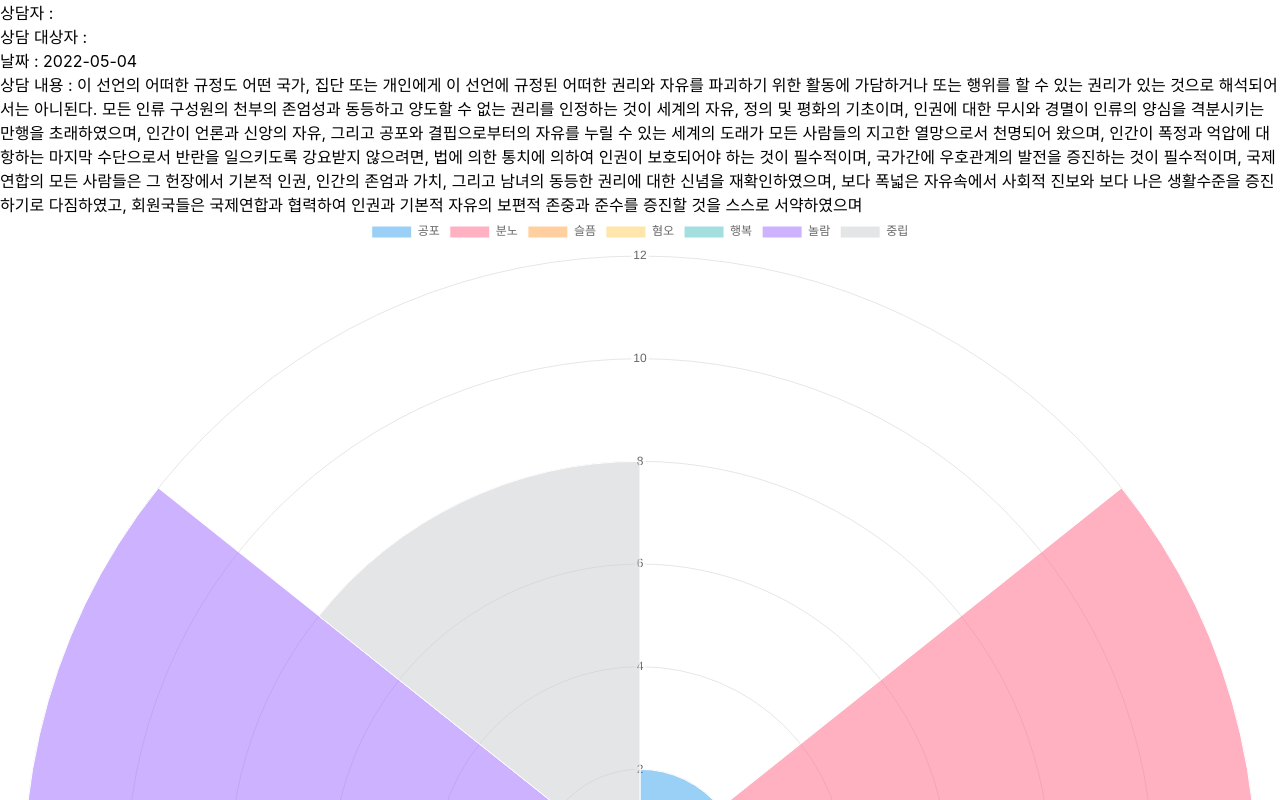
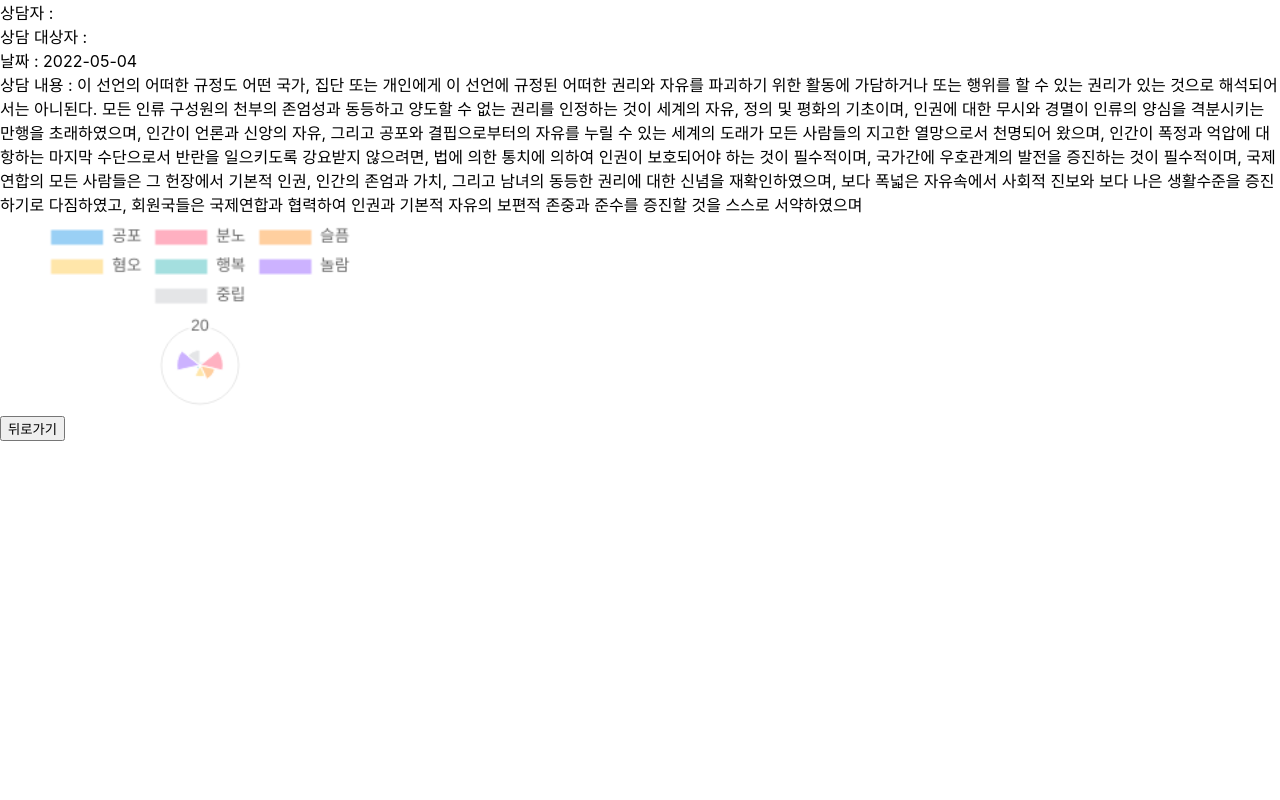
Before and after one commit to yujeongoyj/yourmind_frontend, a React (Create React App) app: page /Detail in a window 1280 px wide. Shown: the top 800 px of the page. Built offline with nearby package versions, Linux system fonts and the light colour scheme.

Commit message:
차트 크기 조절

```diff
--- a/src/App.css
+++ b/src/App.css
@@ -36,3 +36,6 @@
     transform: rotate(360deg);
   }
 }
+.chart{
+  width: 50px;
+}
--- a/src/Detail.jsx
+++ b/src/Detail.jsx
@@ -17,6 +17,19 @@ let chart =  {
     },
 ],
 }
+const options = {
+  // responsive 속성을 false로 지정한다.
+  responsive: false,
+  scales: {
+    yAxes: [
+      {
+        ticks: {
+          beginAtZero: true,
+        },
+      },
+    ],
+  },
+};
 function Detail  ()  {
 const user1 = window.localStorage.getItem("JoinName")
 const user2 = window.localStorage.getItem("User2Id")
@@ -33,7 +46,7 @@ const navigate = useNavigate();
             상담 대상자 : {user2}<br/>
             날짜 : {parsedData.date}<br/>
             상담 내용 : {parsedData.messege}<br/>
-            <PolarArea type = "PolarArea" data={chart}/>
+            <PolarArea type = "PolarArea" data={chart}  options={options} style={{ position: "relative", height: "200px" }}/>
             <button onClick={navigateToPurchase1}>뒤로가기</button>
         </div>
     )
--- a/src/Main.jsx
+++ b/src/Main.jsx
@@ -25,7 +25,7 @@ const navigate = useNavigate();
     datasets: [
       {
         label: "공포",
-        // data: [2, 12, 12, 12, 60],
+        data: [2, 12, 12, 12, 60],
         borderWidth: 1,
       },
       {
@@ -60,7 +60,19 @@ const navigate = useNavigate();
       },
     ],
   };
-
+  const options = {
+    // responsive 속성을 false로 지정한다.
+    responsive: false,
+    scales: {
+      yAxes: [
+        {
+          ticks: {
+            beginAtZero: true,
+          },
+        },
+      ],
+    },
+  };
   const datadayJson = JSON.stringify(dataday);
   const parsedData2 = JSON.parse(datadayJson);
 
@@ -78,7 +90,7 @@ const navigate = useNavigate();
       {parsedData2.two}
       <br />
       {parsedData2.three}<br/>
-      <Bar type="Bar" data={chart} />
+      <Bar type="Bar" data={chart}  options={options} style={{ position: "relative", height: "200px" }}/>
       <button
           onClick={() => {
             window.localStorage.removeItem("loginId");
```
